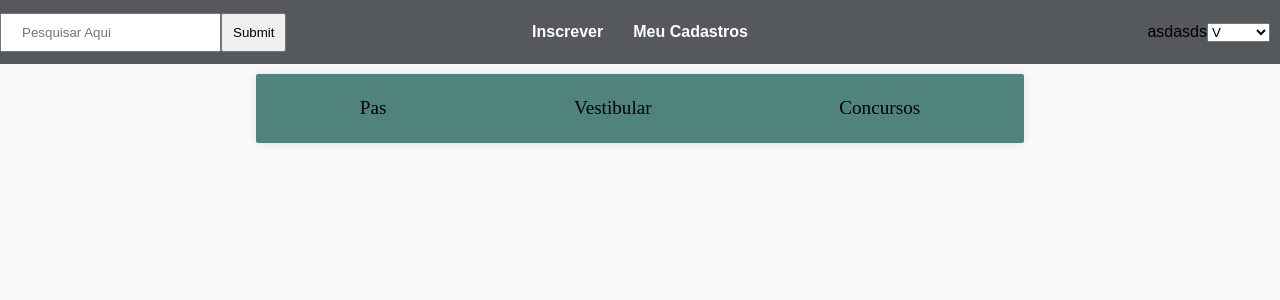
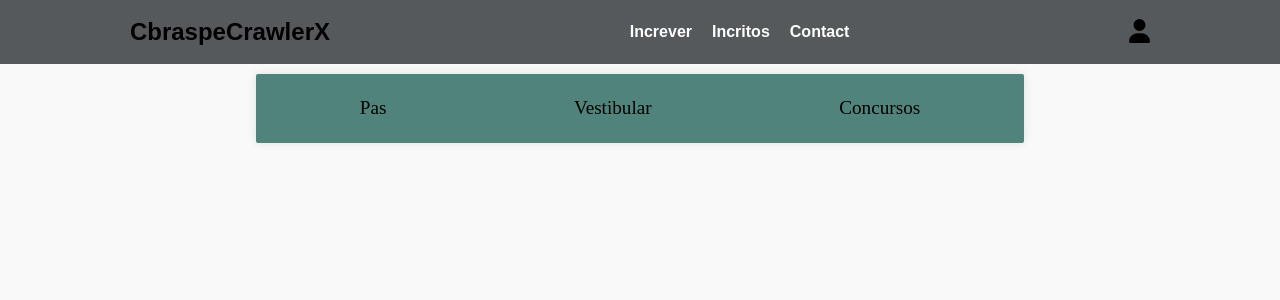
Before and after one commit to hannanhunny01/CebraspeCrawlerX-FrontEnd, a React (Vite) app in the folder frontend/: page /items in a window 1280 px wide. Shown: the top 300 px of the page. Built offline with nearby package versions, Linux system fonts and the light colour scheme; no server answers.

Commit message:
adding new things
adding some small css tweaks and few new features

```diff
--- a/frontend/package.json
+++ b/frontend/package.json
@@ -10,9 +10,13 @@
     "preview": "vite preview"
   },
   "dependencies": {
+    "@fortawesome/fontawesome-svg-core": "^6.4.2",
+    "@fortawesome/free-solid-svg-icons": "^6.4.2",
+    "@fortawesome/react-fontawesome": "^0.2.0",
     "axios": "^1.4.0",
     "mdb-react-ui-kit": "^6.1.0",
     "react": "^18.2.0",
+    "react-bootstrap": "^2.8.0",
     "react-dom": "^18.2.0",
     "react-icons": "^4.10.1",
     "react-router-dom": "^6.14.2",
--- a/frontend/src/components/countDownTimer/countDown.jsx
+++ b/frontend/src/components/countDownTimer/countDown.jsx
@@ -2,21 +2,43 @@ import React, { useState, useEffect } from 'react';
 
 const CountdownTimer = () => {
   const initialTime = 10 * 60; // 10 minutes in seconds
-  const storedInitialTime = parseInt(localStorage.getItem('initialTime')) || initialTime;
-
-  const [timeRemaining, setTimeRemaining] = useState(storedInitialTime);
+  const [timeRemaining, setTimeRemaining] = useState(initialTime);
 
   useEffect(() => {
-    localStorage.setItem('initialTime', timeRemaining.toString());
+    const storedInitialTime = parseInt(localStorage.getItem('initialTime'));
+    const storedStartTime = parseInt(localStorage.getItem('startTime'));
 
-    const interval = setInterval(() => {
+    if (storedInitialTime && storedStartTime) {
+      const currentTime = Math.floor(Date.now() / 1000);
+      const elapsedTime = currentTime - storedStartTime;
+      const remainingTime = storedInitialTime - elapsedTime;
+
+      if (remainingTime > 0) {
+        setTimeRemaining(remainingTime);
+      } else {
+        // Timer has expired, reset to initial time
+        localStorage.setItem('initialTime', initialTime.toString());
+        localStorage.setItem('startTime', currentTime.toString());
+        setTimeRemaining(initialTime);
+      }
+    } else {
+      // Initial setup
+      const currentTime = Math.floor(Date.now() / 1000);
+      localStorage.setItem('initialTime', initialTime.toString());
+      localStorage.setItem('startTime', currentTime.toString());
+    }
+
+    const timerInterval = 1000;
+    const updateTimer = () => {
       if (timeRemaining > 0) {
         setTimeRemaining(timeRemaining - 1);
       }
-    }, 1000);
+    };
+
+    const timerId = setInterval(updateTimer, timerInterval);
 
     return () => {
-      clearInterval(interval);
+      clearInterval(timerId);
     };
   }, [timeRemaining]);
 
--- a/frontend/src/components/navbarUser/navbarUser.css
+++ b/frontend/src/components/navbarUser/navbarUser.css
@@ -1,134 +1,96 @@
 
-/* navbar.css */
-
-.main-nav {
+.main-navbar-user {
   display: flex;
-    justify-content: space-between;
+  justify-content: space-around;
   align-items: center;
-    background-color: #55595c;;
+  background-color: #55595c;
   padding: 7px 0px;
   height: auto;
   min-height: 8vh;
-    border-color: #5c997e;
-
-    width: 100%;
+  width: 100vw !important;
 
 }
 
-  .main-nav-one {
-    flex: 1;
 
+.navbar-logo h2 {
+  margin-bottom: 0;
+}
+.navbar-menu ul {
+  list-style: none;
+  display: flex;
 }
 
-  .main-nav-one h2 {
-    display: inline-block;
-    font-size: 20px;
-    margin: 0;
-    padding: 0;
-    color: #ffffff;
-    animation: forwards;
+.navbar-menu li {
+  margin-right: 20px;
 }
 
-  .main-nav-one h2 span {
-    font-size: 29px;
-    color: #ffffff;
+.navbar-menu a {
+  text-decoration: none;
+  color: #fff;
+  font-weight: bold;
+  transition: color 0.3s;
 }
 
-  .main-nav-two {
-    flex: 2;
+.navbar-menu a:hover {
+  color: #007bff;
 }
 
-  .main-nav-two ul {
-    list-style: none;
-    margin: 0;
-    padding: 0;
-    display: flex;
-    justify-content: center;
+
+.navbar-user {
+  position: relative;
 }
 
-  .main-nav-two li {
-    margin: 0 15px;
+.user-icon {
+  cursor: pointer;
+  font-size: 24px;
 }
 
-  .main-nav-two li a {
-    text-decoration: none;
-    color: #ffffff;
-    font-size: 16px;
-    font-weight: bold;
+
+.user-dropdown {
+  display: none;
+  position: absolute;
+  top: 100%;
+  right: 0;
+  background-color: #fff;
+  box-shadow: 0px 0px 5px rgba(0, 0, 0, 0.3);
+  z-index: 100;
+  width: 150px;
+  border-radius: 5px;
 }
 
-  .main-nav-two li a:hover {
-    color: #ffffff;
+.user-dropdown.active {
+  display: block;
 }
 
-  .main-nav-three {
-    flex: 1;
-    display: flex;
-    justify-content: flex-end;
+.user-dropdown ul {
+  list-style: none;
+  padding: 0;
 }
 
-  .main-nav-three ul {
-    list-style: none;
-    margin: 0;
-    padding: 0;
-    display: flex;
-    align-items: center;
+.user-dropdown li {
+  padding: 10px;
+  border-bottom: 1px solid #eee;
 }
 
-  .main-nav-three li {
-    margin: 0 10px;
+.user-dropdown li:last-child {
+  border-bottom: none;
 }
 
-  .main-nav-three li a {
+.user-dropdown a {
   text-decoration: none;
-    color: #ffffff;
-    font-size: 19px;
-    font-weight: bold;
+  color: #333;
+  display: block;
 }
 
-  .main-nav-three li a:hover {
-    color: #ffffff;
-  }
-
-  /* Additional styles for login and signup buttons */
-  .main-nav-three button {
-    margin: 0 10px;
-    padding: 8px 15px;
-    border: none;
-    border-radius: 4px;
-    font-size: 16px;
-    font-weight: bold;
-    color: #fff;
-    background-color: #007bff;
-    cursor: pointer;
-  }
-
-  .navbar-user-input{
-    padding:10px 20px
-  }
-  .navbar-user-button{
-    padding :10px 10px
-  }
-
-  .main-nav-three button:hover {
-    background-color: #0056b3;
+.user-dropdown a:hover {
+  background-color: #f0f0f0;
 }
 
 /* Responsive styles */
 @media screen and (max-width: 768px) {
-    .main-nav {
+  .main-navbar-user {
     flex-direction: column;
   }
 
-    .main-nav-three {
-      margin-top: 15px;
+
 }
-
-    .main-nav-three ul {
-      justify-content: center;
-    }
-
-    .main-nav-three button {
-      margin: 5px;
-    }
-  }
--- a/frontend/src/components/navbarUser/navbarUser.jsx
+++ b/frontend/src/components/navbarUser/navbarUser.jsx
@@ -1,56 +1,74 @@
+import React, { useState, useRef, useEffect, useContext } from "react";
+import { NavLink, useNavigate } from "react-router-dom";
+import { FontAwesomeIcon } from "@fortawesome/react-fontawesome";
+import { faUser } from "@fortawesome/free-solid-svg-icons";
+import "./navbarUser.css";
+import { UserContext } from "../../Context/userContext";
+
+const Navbar = () => {
+  const [showDropdown, setShowDropdown] = useState(false);
+  const dropdownRef = useRef(null);
+  const navigate = useNavigate();
+  const toggleDropdown = () => {
+    setShowDropdown(!showDropdown);
+  };
+
+  const [token,setToken] = useContext(UserContext)
+
+  const logout = () =>{
+     if(token){
+      setToken(null);
+      navigate('/login')
+     }
+  }
 
 
 
-import React, { useState } from "react";
-import "./navbarUser.css";
-import { NavLink } from "react-router-dom";
-
-const Navbar = () => {
   return (
-    <>
-      <nav className="main-nav">
-        {/* 1st logo part  */}
-        <div className="main-nav-one">
-          <input className="navbar-user-input" placeholder="Pesquisar Aqui" type="text"></input>
-          <button className="navbar-user-button">Submit</button>
+    <nav className="main-navbar-user">
+      <div className="navbar-logo">
+        <h2 className="navbar-logo-h2-hello">
+          <span>C</span>
+          <span>braspe</span>
+          <span>Crawler</span>
+          <span>X</span>
+        </h2>
+      </div>
+      <div className="navbar-menu">
+        <ul>
+          <li>
+            <NavLink to="/items">Increver</NavLink>
+          </li>
+          <li>
+            <NavLink to="/myitems">Incritos</NavLink>
+          </li>
+          <li>
+            <NavLink to="/login">Contact</NavLink>
+          </li>
+        </ul>
+      </div>
+      <div className="navbar-user">
+        <div
+          className={`user-icon ${showDropdown ? "active" : ""}`}
+          onClick={toggleDropdown}
+        >
+          <FontAwesomeIcon icon={faUser} />
         </div>
-
-        {/* 2nd menu part  */}
-        <div className="main-nav-two">
+        <div className={`user-dropdown ${showDropdown ? "active" : ""}`} ref={dropdownRef}>
           <ul>
             <li>
-              <NavLink to="/items">Inscrever</NavLink>
+              <NavLink to="/profile">Meu Perfil</NavLink>
             </li>
             <li>
-              <NavLink to="/myitems">Meu Cadastros</NavLink>
+              <NavLink to="/terms">Termo & Servicos</NavLink>
             </li>
-
+            <li onClick={logout}>
+             Logout
+            </li>
           </ul>
         </div>
-
-        {/* 3rd social media links */}
-        <div className="main-nav-three">
-          <ul className="main-nav-three-ul">
-            <li>
-              <label htmlFor="profile-dropdown"> asdasds</label>
-            <select className="profile-dropdown">
-            <option value="fruit"> V</option>
-            <option value="fruit"> <NavLink to="/login">hello</NavLink></option>
-            <option value="vegetable"> <NavLink to="/login">gfdg</NavLink></option>
-            <option value="meat"> <NavLink to="/login">dfgdsg</NavLink></option>
-           </select>
-
-            </li>
-          </ul>
-
-
-
-          </div>
-
-      </nav>
-
-
-    </>
+      </div>
+    </nav>
   );
 };
 
--- a/frontend/src/components/navitems/navItems.css
+++ b/frontend/src/components/navitems/navItems.css
@@ -1,6 +1,5 @@
 .div-container-navitems {
   background-color: #50837c;
-
   padding: 10px 10px;
   border-radius: 2px;
   max-width: 60%;
@@ -11,7 +10,6 @@
   font-family: 'Times New Roman', Times, serif;
   font-size: larger;
   min-width: fit-content;
-
 }
 
 .nav-list {
@@ -24,6 +22,7 @@
 
 .nav-list li {
   padding: 10px 40px;
+  border-radius: 3px;
 
 }
 
@@ -41,3 +40,20 @@
 .nav-list li.selected {
   background-color: #4f412b;
 }
+
+/* Mobile styles - Flex column */
+@media screen and (max-width: 768px) {
+  .div-container-navitems {
+    max-width: 100%;
+    padding: 10px 0;
+  }
+
+  .nav-list {
+    flex-direction: column;
+    align-items: center;
+  }
+
+  .nav-list li {
+    padding: 10px 0;
+  }
+}
--- a/frontend/src/pages/RegisterCourse/registercourse.css
+++ b/frontend/src/pages/RegisterCourse/registercourse.css
@@ -6,5 +6,4 @@
     flex-wrap: wrap;
     justify-content: center;
 
-
 }
--- a/frontend/src/pages/RegisterCourse/registercourse.jsx
+++ b/frontend/src/pages/RegisterCourse/registercourse.jsx
@@ -16,8 +16,9 @@ function RegisterCoursePage(){
 
 
     return(
-  <div>
-    <Navbar/>
+  <div >
+    <div className="registercourse-div"> <Navbar/></div>
+
 
     <div className="main-register-nav-items">
       <NavItems
--- a/frontend/src/pages/signup/signup.jsx
+++ b/frontend/src/pages/signup/signup.jsx
@@ -14,12 +14,12 @@ const SignUpPage = () => {
   const navigate = useNavigate();
   const [code,setCode]= useState("");
   const [timer,setTimer] = useState(false);
-
+  const [sendFirstTime , setSendFirstTime] = useState(true)
 
 
   const components =[<FirstSection name={name} email={email} phone={phone} setEmail={setEmail} setName={setName} setPhone={setPhone} />,
                      <SecondSection password={password} setPassword={setPassword} rePassword={rePassword} setRePassword={setRePassword}/>,
-                     <ThirdSection phone={phone} code={code} setCode={setCode} timer={timer} setTimer={setTimer}/>]
+                     <ThirdSection phone={phone} code={code} setCode={setCode} timer={timer} setTimer={setTimer} />]
   const [currPage,setCurrPage] = useState(0);
 
   const checkEmail = async function(){
@@ -54,9 +54,11 @@ const SignUpPage = () => {
         if (password == rePassword){
 
           setCurrPage(currPage+1);
-          if (localStorage.getItem('initialTime') !== null) {
 
-          sendCode();}
+
+              sendCode();
+
+
           console.log("hhello")
         }else{
           alert("password not same")
```
Also changed, not shown: 1 other file (tests, documents, lock files or other folders). Lines whose indentation alone changed are shown as unchanged.
